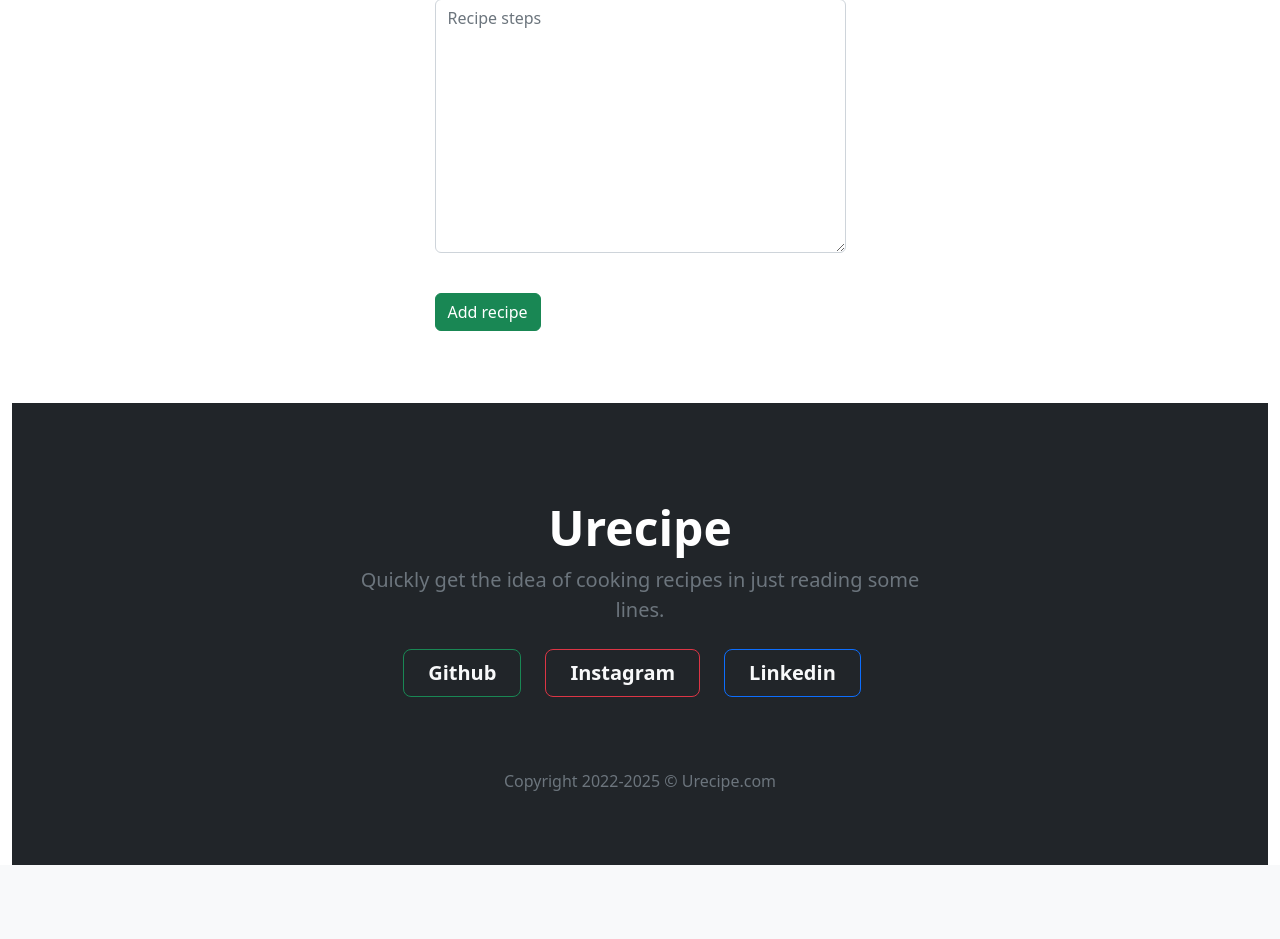
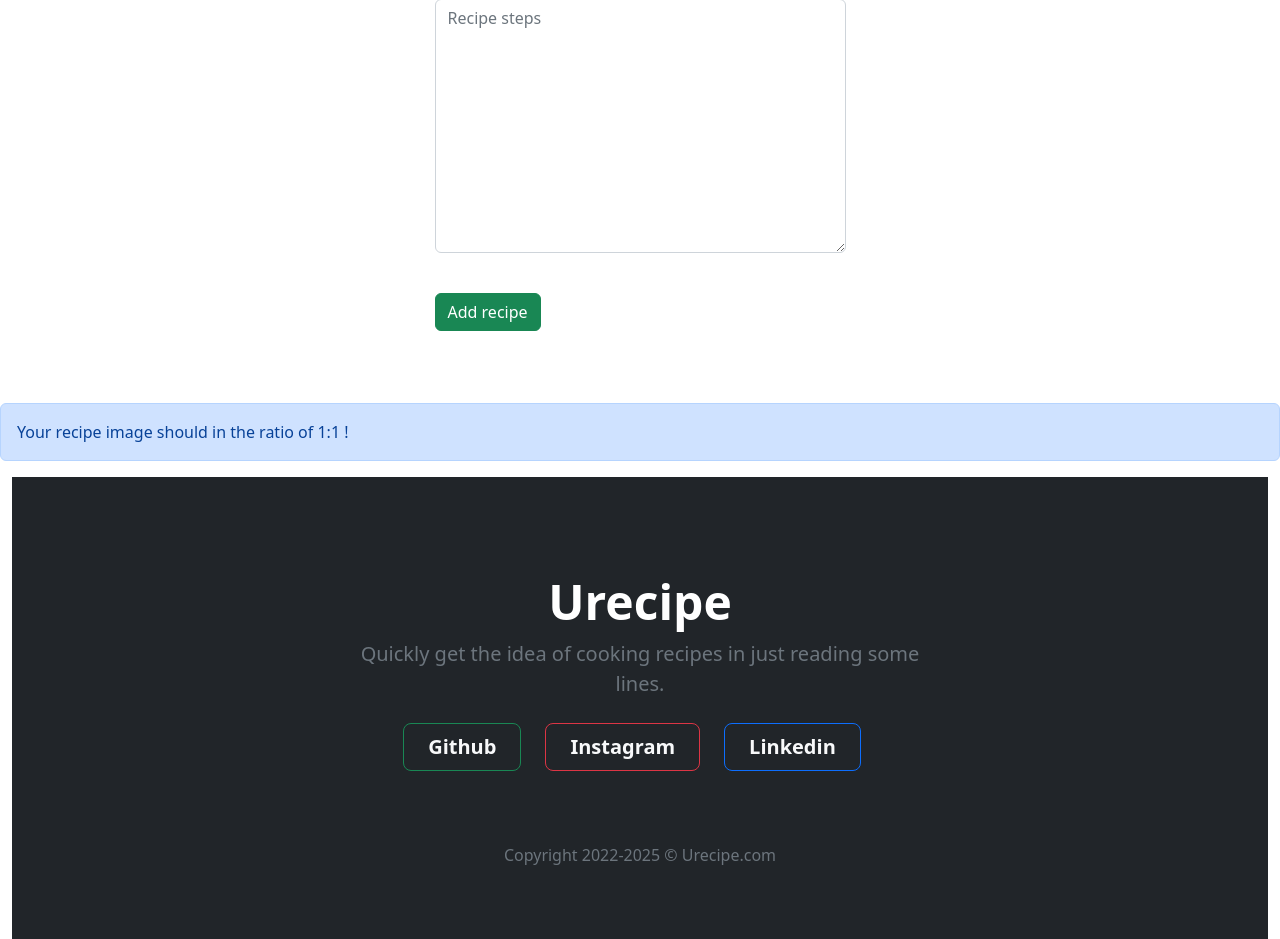
Before and after one commit to KapilKumar2002/Urecipe, a Django app: page /addurecipe/ in a window 1280 px wide. Shown: the part 703-1642 px from the top of the page. Before the commit the page ends 1568 px from the top, so only its background shows below. Run offline with Django 4.2, Linux system fonts and the light colour scheme; some libraries are stand-ins or nearby versions.

Commit message:
Update add_urecipe.html

```diff
--- a/app/templates/app/add_urecipe.html
+++ b/app/templates/app/add_urecipe.html
@@ -15,6 +15,9 @@
             <button type="submit" class="btn btn-success my-4">Add recipe</button>
     </form>
 </div>
+<div class="alert alert-primary" role="alert">
+  Your recipe image should in the ratio of 1:1 !
+</div>
 {% endblock content %}
 {% block script %}
 
```
